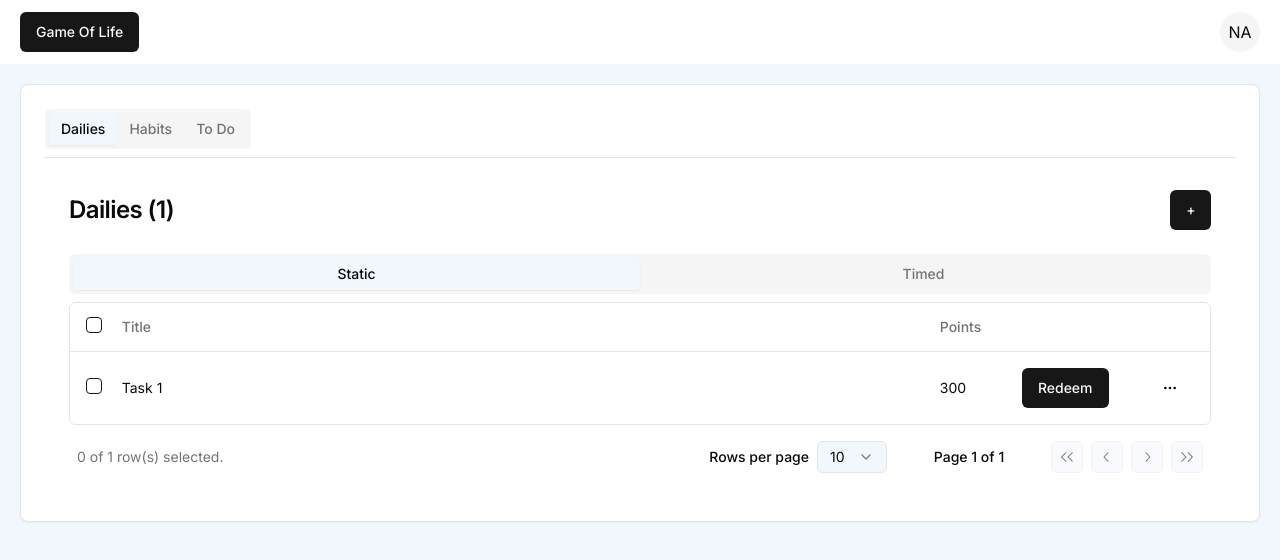
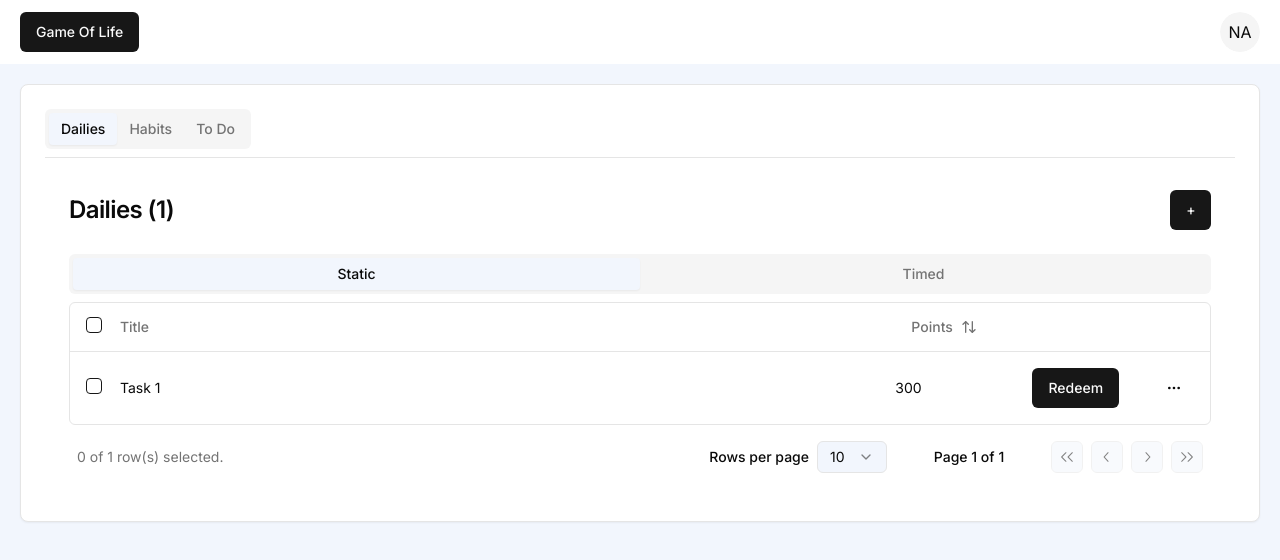
Before and after one commit to Fables7/Game-of-Life, a Next.js app: page /tasks in a window 1280 px wide. Shown: the top 560 px of the page. Built offline with nearby package versions, Linux system fonts and the light colour scheme.

Commit message:
Added points sort for static tasks

```diff
--- a/app/tasks/columns.tsx
+++ b/app/tasks/columns.tsx
@@ -164,7 +164,17 @@
 const staticTaskSpecificColumns: ColumnDef<Task>[] = [
   {
     accessorKey: "points",
-    header: "Points",
+    header: ({ column }) => {
+      return (
+        <Button
+          variant="ghost"
+          onClick={() => column.toggleSorting(column.getIsSorted() === "asc")}
+        >
+          Points
+          <ArrowUpDown className="ml-2 h-4 w-4" />
+        </Button>
+      );
+    },
   },
 ];
 
```
